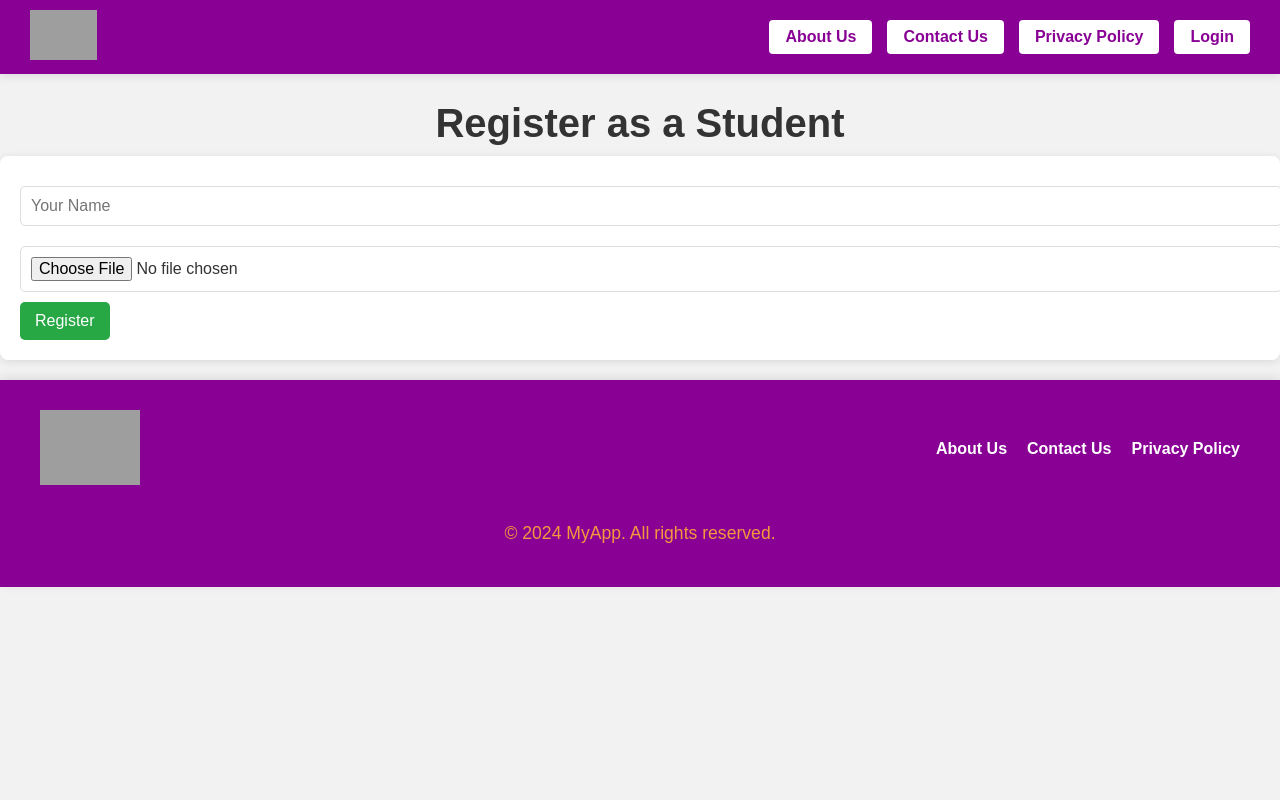
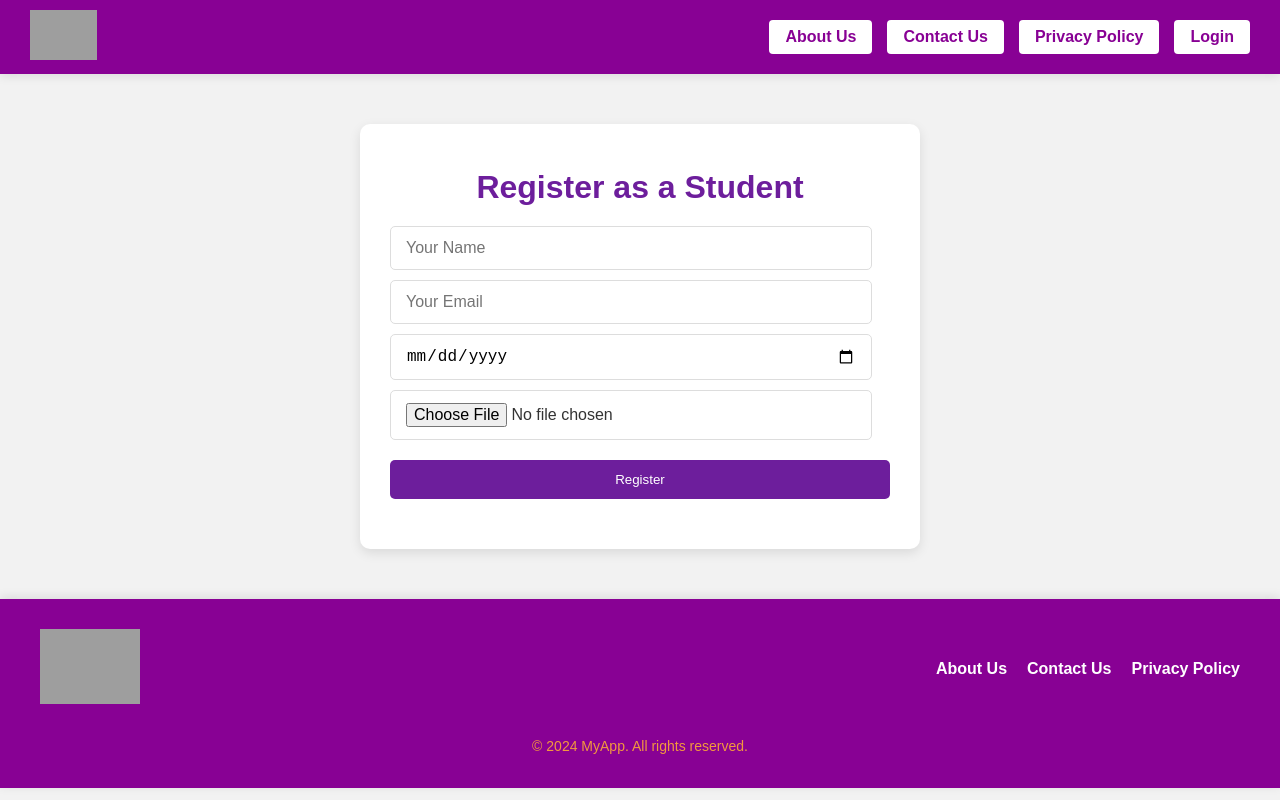
Before and after one commit to Amr-Shwieky2/Net--project, a React (Vite) app: page /group/1/register in a window 1280 px wide. Built offline with nearby package versions, Linux system fonts and the light colour scheme; no server answers; grey boxes are pictures that could not be loaded.

Commit message:
want to import to netlify5

```diff
--- a/src/App.jsx
+++ b/src/App.jsx
@@ -21,12 +21,12 @@ function App() {
           <Route path="/" element={<MainPage />} />
           <Route path="/login" element={<LoginRegister />} />
           <Route path="/group/:id" element={<ClassDetailPage />} />
-          <Route path="/group/:id/register" element={<StudentRegisterPage />} />
+          <Route path="/group/:id/register" element={<StudentRegisterPage />} /> {/* Leave public */}
           <Route path="/about" element={<About />} />
           <Route path="/contact" element={<Contact />} />
           <Route path="/privacy" element={<PrivacyPolicy />} />
         </Routes>
-        <Footer/>
+        <Footer />
       </Router>
     </AuthProvider>
   );
--- a/src/components/StudentRegisterPage.jsx
+++ b/src/components/StudentRegisterPage.jsx
@@ -1,15 +1,16 @@
-// StudentRegisterPage.jsx
 // eslint-disable-next-line no-unused-vars
 import React, { useState } from 'react';
-import { useParams } from 'react-router-dom';
+import { useParams, Link } from 'react-router-dom'; // Import Link to create navigation
 import { db, storage } from '../config/firebase-config';
 import { doc, updateDoc, arrayUnion } from 'firebase/firestore';
 import { ref, uploadBytes, getDownloadURL } from 'firebase/storage';
+import './style/studentregister.css'; // Assuming you have a CSS file for styling
 
 const StudentRegisterPage = () => {
   const { id } = useParams(); // Group ID from URL
-  const [student, setStudent] = useState({ name: '', photoFile: null });
+  const [student, setStudent] = useState({ name: '', photoFile: null, birthday: '', email: '' });
   const [success, setSuccess] = useState(false);
+  const [uploading, setUploading] = useState(false); // Track upload state
 
   // Handle form input change
   const handleInputChange = (e) => {
@@ -24,12 +25,14 @@ const StudentRegisterPage = () => {
   // Handle form submission
   const handleSubmit = async (e) => {
     e.preventDefault();
-
     if (!student.name || !student.photoFile) {
       alert("Please provide both name and photo.");
       return;
     }
 
+    setUploading(true); // Start uploading state
+
+    try {
       // Upload the photo to Firebase Storage
       const photoRef = ref(storage, `students/${student.photoFile.name}`);
       await uploadBytes(photoRef, student.photoFile);
@@ -40,6 +43,8 @@ const StudentRegisterPage = () => {
       const newStudent = {
         name: student.name,
         photo: photoURL, // Uploaded photo URL
+        birthday: student.birthday,
+        email: student.email,
         marks: 0, // Marks start at 0
       };
 
@@ -48,15 +53,20 @@ const StudentRegisterPage = () => {
         students: arrayUnion(newStudent),
       });
 
-    // Success message
-    setSuccess(true);
+      setSuccess(true); // Show success message
+    } catch (error) {
+      console.error("Error adding student:", error);
+      alert("Failed to register the student.");
+    } finally {
+      setUploading(false); // End uploading state
+    }
   };
 
   return (
     <div className="student-register-container">
       <h1>Register as a Student</h1>
       {!success ? (
-        <form onSubmit={handleSubmit}>
+        <form className="student-register-form" onSubmit={handleSubmit}>
           <input
             type="text"
             name="name"
@@ -66,16 +76,39 @@ const StudentRegisterPage = () => {
             required
           />
           <input
+            type="email"
+            name="email"
+            value={student.email}
+            onChange={handleInputChange}
+            placeholder="Your Email"
+            required
+          />
+          <input
+            type="date"
+            name="birthday"
+            value={student.birthday}
+            onChange={handleInputChange}
+            placeholder="Your Birthday"
+            required
+          />
+          <input
             type="file"
             name="photoFile"
             accept="image/*"
             onChange={handleInputChange}
             required
           />
-          <button type="submit">Register</button>
+          <button type="submit" disabled={uploading}>
+            {uploading ? "Registering..." : "Register"}
+          </button>
         </form>
       ) : (
+        <div className="success-message">
           <p>Registration successful! You have been added to the group.</p>
+          <Link to={`/group/${id}`} className="back-to-group-button">
+            Back to Group Details
+          </Link>
+        </div>
       )}
     </div>
   );
--- a/src/components/style/groupdetail.css
+++ b/src/components/style/groupdetail.css
@@ -1,208 +1,260 @@
-/* General styling for the container */
+/* Container Styling */
 .class-detail-container {
   max-width: 1200px;
-  margin: 0 auto;
+  margin: 20px auto;
   padding: 20px;
-  font-family: 'Arial', sans-serif;
   background-color: #f9f9f9;
   border-radius: 10px;
-  box-shadow: 0 4px 10px rgba(0, 0, 0, 0.1);
+  box-shadow: 0 4px 12px rgba(0, 0, 0, 0.1);
 }
 
-h1 {
-  font-size: 2.5rem;
-  color: #333;
-  margin-bottom: 10px;
+/* Heading Styles */
+h1, h3 {
+  color: #6d1e9c;
   text-align: center;
+  margin: 15px 0;
 }
 
-h3 {
-  font-size: 1.5rem;
-  color: #555;
-  margin-top: 30px;
-  margin-bottom: 20px;
+/* Image Display */
+.image-display {
+  text-align: center;
+  margin: 20px 0;
 }
 
-p {
-  color: #666;
-  line-height: 1.6;
-  font-size: 1.1rem;
-  margin-bottom: 20px;
-  text-align: center;
+.group-image, .champion-photo, .student-photo {
+  max-width: 30%;
+  max-height: 30%;
+  height: auto;
+  border-radius: 8px;
 }
 
-/* Group / Champion Image Display */
-.image-display {
-  text-align: center;
-  margin-bottom: 20px;
+.champion-photo, .student-photo {
+  width: 80px;
+  height: 80px;
+  border-radius: 50%;
+  border: 3px solid #6d1e9c;
+  object-fit: cover;
+  margin: 10px auto;
 }
 
-.group-image, .champion-photo {
-  width: 150px;
-  height: 150px;
-  border-radius: 50%;
-  object-fit: cover;
-  border: 3px solid #333;
-  margin-top: 10px;
+/* Champion Display */
+.champion-display {
+  display: flex;
+  flex-direction: column;
+  align-items: center;
+  margin: 20px 0;
 }
 
-/* Champion of Champions Section */
-.champion-display {
+/* Table Styling */
+.student-table {
+  width: 100%;
+  border-collapse: collapse;
+  margin: 30px 0;
+}
+
+.student-table th, .student-table td {
+  padding: 12px 15px;
+  text-align: center;
+  border-bottom: 1px solid #ddd;
+}
+
+.student-table th {
+  background-color: #6d1e9c;
+  color: white;
+}
+
+.student-table tr:hover {
+  background-color: #f1f1f1;
+}
+
+.student-table img {
+  border-radius: 50%;
+}
+
+/* Button Styling */
+.points-control button {
+  background-color: #6d1e9c;
+  color: white;
+  border: none;
+  padding: 8px 12px;
+  margin: 2px;
+  cursor: pointer;
+  border-radius: 4px;
+}
+
+.points-control button:hover {
+  background-color: #5a1b7e;
+}
+
+.student-registration {
   text-align: center;
   margin: 30px 0;
 }
 
-.champion-display h3 {
-  font-size: 1.8rem;
-  margin-bottom: 10px;
+.student-registration button {
+  background-color: #6d1e9c;
+  color: white;
+  border: none;
+  padding: 10px 20px;
+  border-radius: 5px;
+  cursor: pointer;
 }
 
-.champion-display img {
-  width: 150px;
-  height: 150px;
-  border-radius: 50%;
-  border: 3px solid #444;
+.student-registration button:hover {
+  background-color: #5a1b7e;
 }
 
-/* Form styling */
-form {
-  margin-bottom: 20px;
-  background-color: #fff;
-  padding: 20px;
-  border-radius: 8px;
-  box-shadow: 0 2px 8px rgba(0, 0, 0, 0.1);
+/* Registration Link Styling */
+.registration-link {
+  margin-top: 20px;
+  text-align: center;
 }
 
-form input, form textarea {
+.registration-link p {
+  font-size: 14px;
+  color: #333;
+}
+
+.registration-link input {
+  width: 80%;
+  padding: 8px;
+  margin: 10px 0;
+  border: 1px solid #ddd;
+  border-radius: 4px;
+  text-align: center;
+}
+
+.registration-link a {
+  display: block;
+  text-decoration: none;
+  color: #6d1e9c;
+  margin-top: 10px;
+}
+
+.registration-link a:hover {
+  text-decoration: underline;
+}
+
+/* Form Styling */
+form {
+  margin-top: 20px;
+}
+
+form input, form textarea, form button {
+  display: block;
   width: 100%;
   padding: 10px;
-  margin: 10px 0;
+  margin-bottom: 15px;
+  border-radius: 5px;
   border: 1px solid #ddd;
-  border-radius: 5px;
-  font-size: 1rem;
+}
+
+form textarea {
+  resize: none;
 }
 
 form button {
-  background-color: #28a745;
+  background-color: #6d1e9c;
   color: white;
-  padding: 10px 15px;
+  cursor: pointer;
   border: none;
-  border-radius: 5px;
-  font-size: 1rem;
-  cursor: pointer;
-  transition: background-color 0.3s ease;
 }
 
 form button:hover {
-  background-color: #218838;
+  background-color: #5a1b7e;
 }
 
 /* Championship Controls */
 .championship-controls {
-  background-color: #f4f4f4;
-  padding: 20px;
-  border-radius: 8px;
-  box-shadow: 0 2px 8px rgba(0, 0, 0, 0.1);
+  margin-top: 30px;
   text-align: center;
-  margin-bottom: 30px;
+}
+
+.championship-controls input, .championship-controls button {
+  display: inline-block;
+  margin: 10px 5px;
+  padding: 10px 15px;
+  border-radius: 4px;
+  border: 1px solid #ddd;
 }
 
 .championship-controls input {
-  width: 70%;
-  padding: 10px;
-  margin-bottom: 20px;
-  border: 1px solid #ccc;
-  border-radius: 5px;
+  width: 200px;
+  max-width: 100%;
 }
 
 .championship-controls button {
-  background-color: #007bff;
+  background-color: #6d1e9c;
   color: white;
-  padding: 10px 20px;
+  cursor: pointer;
   border: none;
-  border-radius: 5px;
-  font-size: 1rem;
-  cursor: pointer;
-  transition: background-color 0.3s ease;
-  margin-left: 10px;
 }
 
 .championship-controls button:hover {
-  background-color: #0056b3;
+  background-color: #5a1b7e;
 }
 
-/* Student Table */
-.student-table {
-  width: 100%;
-  border-collapse: collapse;
-  margin: 20px 0;
-}
+/* Responsive Design */
 
+/* Small devices (phones, 600px and below) */
+@media (max-width: 600px) {
   .student-table th, .student-table td {
-  border: 1px solid #ddd;
-  padding: 12px 15px;
-  text-align: center;
+    padding: 8px 10px;
   }
 
   .student-table th {
-  background-color: #f4f4f4;
-  color: #333;
+    font-size: 14px;
   }
 
   .student-table td {
-  background-color: #fff;
+    font-size: 12px;
   }
 
-.student-table tr:nth-child(even) {
-  background-color: #f9f9f9;
+  form input, form textarea, form button {
+    font-size: 14px;
   }
 
-/* Student Photo in Table */
-.student-photo {
-  width: 50px;
-  height: 50px;
-  border-radius: 50%;
-  border: 2px solid #333;
+  .points-control button {
+    padding: 5px 8px;
   }
 
-/* Points Control Buttons */
-.points-control button {
-  background-color: #ffc107;
-  color: white;
-  padding: 5px 10px;
-  margin: 0 5px;
-  border: none;
-  border-radius: 5px;
-  font-size: 0.9rem;
-  cursor: pointer;
+  .student-registration button {
+    padding: 8px 15px;
+  }
 }
 
-.points-control button:hover {
-  background-color: #e0a800;
+/* Medium devices (tablets, 768px and below) */
+@media (max-width: 768px) {
+  .student-table th, .student-table td {
+    padding: 10px 12px;
   }
 
-/* Responsive Styles */
-@media (max-width: 768px) {
-  .championship-controls input {
-    width: 100%;
+  form input, form textarea, form button {
+    font-size: 16px;
   }
 
-  .student-table th, .student-table td {
-    padding: 10px;
+  .points-control button {
+    padding: 7px 10px;
   }
 
-  .student-photo {
-    width: 40px;
-    height: 40px;
+  .student-registration button {
+    padding: 9px 18px;
   }
 
-  .champion-photo, .group-image {
-    width: 100px;
-    height: 100px;
+  .champion-photo, .student-photo {
+    width: 70px;
+    height: 70px;
+  }
 }
 
-  .champion-display img {
-    width: 100px;
-    height: 100px;
+/* Large devices (laptops/desktops, 1024px and below) */
+@media (max-width: 1024px) {
+  .student-table th, .student-table td {
+    padding: 10px 15px;
+  }
+
+  .champion-photo, .student-photo {
+    width: 75px;
+    height: 75px;
   }
 }
--- /dev/null
+++ b/src/components/style/studentregister.css
@@ -0,0 +1,69 @@
+.student-register-container {
+    max-width: 500px;
+    margin: 50px auto;
+    padding: 30px;
+    background: #fff;
+    border-radius: 10px;
+    box-shadow: 0 4px 12px rgba(0, 0, 0, 0.1);
+    text-align: center;
+  }
+
+  h1 {
+    color: #6d1e9c;
+    margin-bottom: 20px;
+  }
+
+  .student-register-form input {
+    width: 90%;
+    padding: 12px 15px;
+    margin: 10px 0;
+    border: 1px solid #ddd;
+    border-radius: 5px;
+    font-size: 16px;
+  }
+
+  .student-register-form button {
+    width: 100%;
+    padding: 12px;
+    margin: 20px 0;
+    background: #6d1e9c;
+    color: #fff;
+    border: none;
+    cursor: pointer;
+    border-radius: 5px;
+  }
+
+  .student-register-form button:disabled {
+    background: #ddd;
+    cursor: not-allowed;
+  }
+
+  .success-message {
+    font-size: 18px;
+    color: #28a745;
+  }
+
+  .back-to-group-button {
+    display: block;
+    margin-top: 20px;
+    color: #6d1e9c;
+    text-decoration: none;
+    font-weight: bold;
+  }
+
+  .back-to-group-button:hover {
+    text-decoration: underline;
+  }
+
+  /* Responsive Design for Small Screens */
+  @media (max-width: 600px) {
+    .student-register-container {
+      padding: 20px;
+    }
+
+    .student-register-form input,
+    .student-register-form button {
+      width: 100%;
+      font-size: 14px;
+    }
+  }
```
Also changed, not shown: src/components/ClassDetailPage.jsx (+30 -60 lines), src/components/ProtectedRoute.jsx (added, +13 -0 lines). Lines whose indentation alone changed are shown as unchanged.
